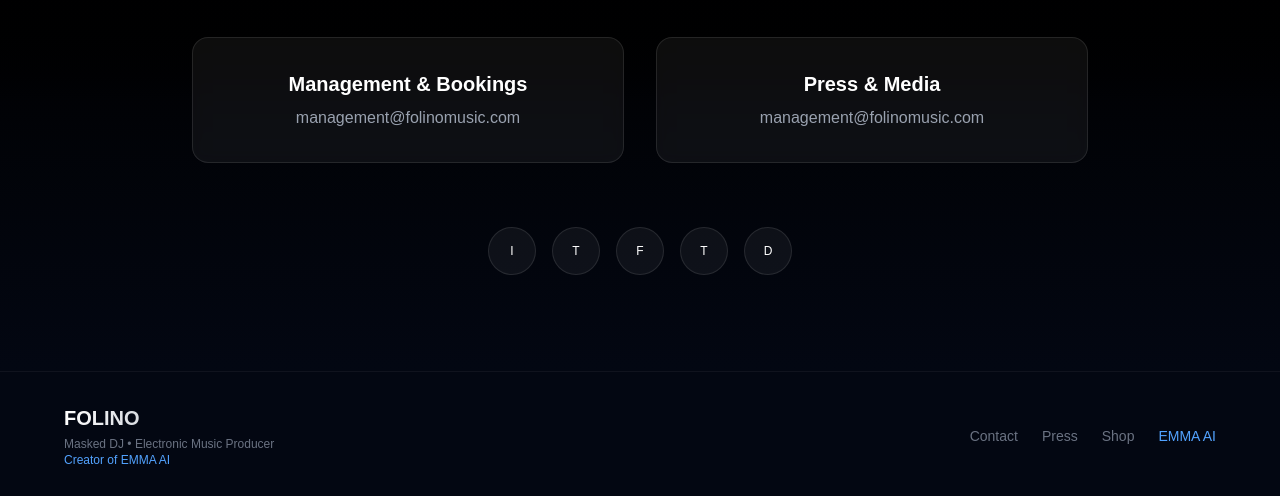
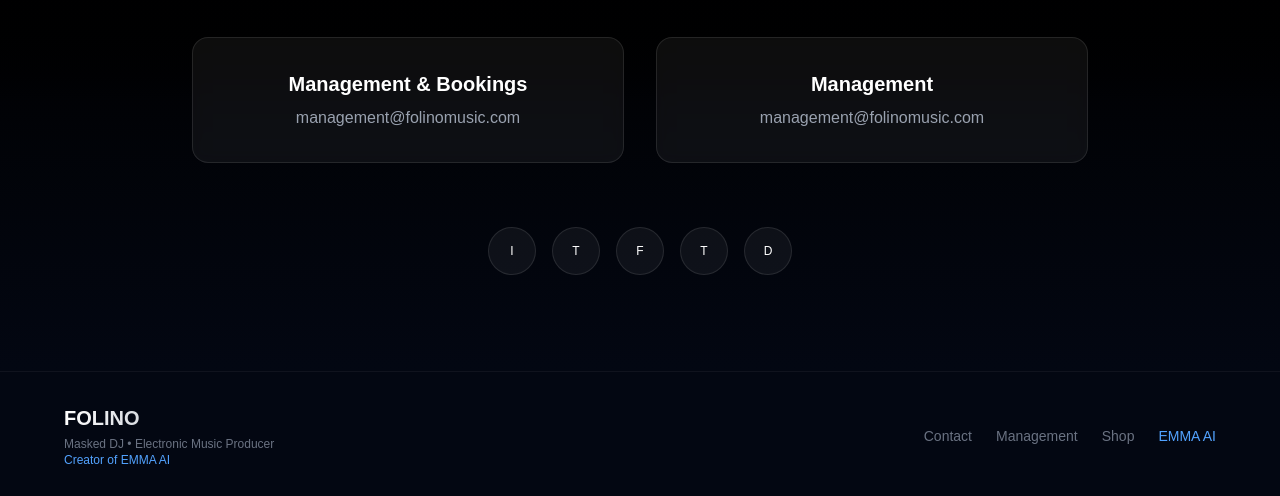
Before and after one commit to mariomontuori/folinomusic, a Next.js app: page / in a window 1280 px wide. Shown: the part 6485-6981 px from the top of the page. Built offline with nearby package versions, Linux system fonts and the light colour scheme.

Commit message:
fix: use management contact only on homepage

```diff
--- a/app/page.tsx
+++ b/app/page.tsx
@@ -607,7 +607,7 @@
               className="group bg-white/5 backdrop-blur-sm border border-white/10 rounded-2xl p-8 hover:border-blue-500/50 transition-all duration-300 hover:shadow-[0_0_30px_rgba(59,130,246,0.15)]"
             >
               <h3 className="text-xl font-semibold mb-2 group-hover:text-transparent group-hover:bg-gradient-to-r group-hover:from-purple-400 group-hover:to-pink-400 group-hover:bg-clip-text transition-all duration-300">
-                Press & Media
+                Management
               </h3>
               <p className="text-gray-400">management@folinomusic.com</p>
             </a>
@@ -650,7 +650,7 @@
 
             <div className="flex space-x-6 text-sm">
               <a href="mailto:management@folinomusic.com" className="text-gray-500 hover:text-white transition-colors">Contact</a>
-              <a href="mailto:press@folinomusic.com" className="text-gray-500 hover:text-white transition-colors">Press</a>
+              <a href="mailto:management@folinomusic.com" className="text-gray-500 hover:text-white transition-colors">Management</a>
               <a href="https://shop.folinomusic.com" target="_blank" rel="noopener noreferrer" className="text-gray-500 hover:text-white transition-colors">Shop</a>
               <a href="https://emma.folinomusic.com" target="_blank" rel="noopener noreferrer" className="text-blue-400 hover:text-blue-300 transition-colors">EMMA AI</a>
             </div>
```
